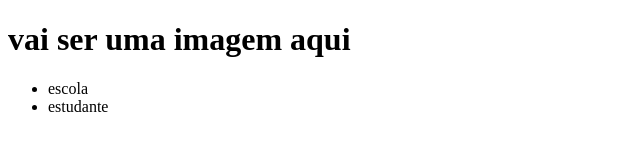
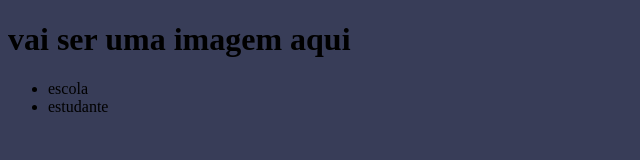
Before and after one commit to Wappler2/site-escola, a plain HTML site: page index.html in a window 1280 px wide. Shown: the whole page, without its empty margins (0-640 px from the left). Drawn offline with Linux system fonts and the light colour scheme.

Commit message:
atualizacao

```diff
--- a/index.html
+++ b/index.html
@@ -5,6 +5,7 @@
     <meta http-equiv="X-UA-Compatible" content="IE=edge">
     <meta name="viewport" content="width=device-width, initial-scale=1.0">
     <title>site escola</title>
+    <LINK REL="Stylesheet" href="style.css"
 </head>
 <header>
     <h1> vai ser uma imagem aqui </h1>
--- a/style.css
+++ b/style.css
@@ -1,3 +1,3 @@
-background{
-    color:blue;
+body{
+    background-color: #383D58;
 }
```
